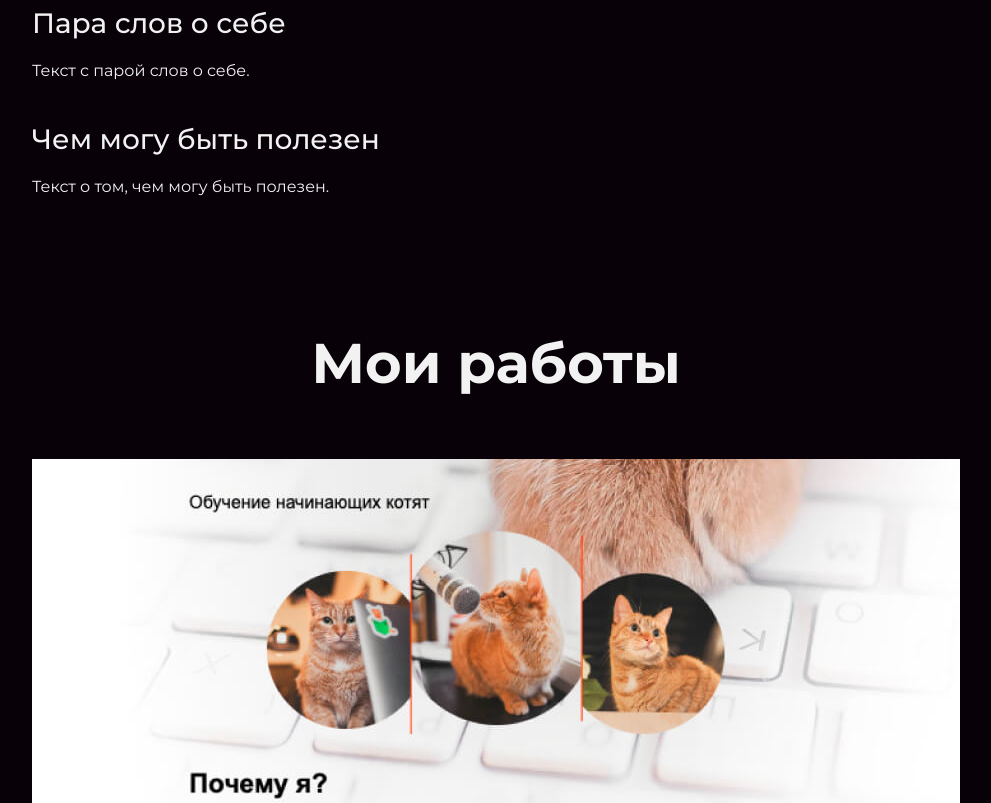
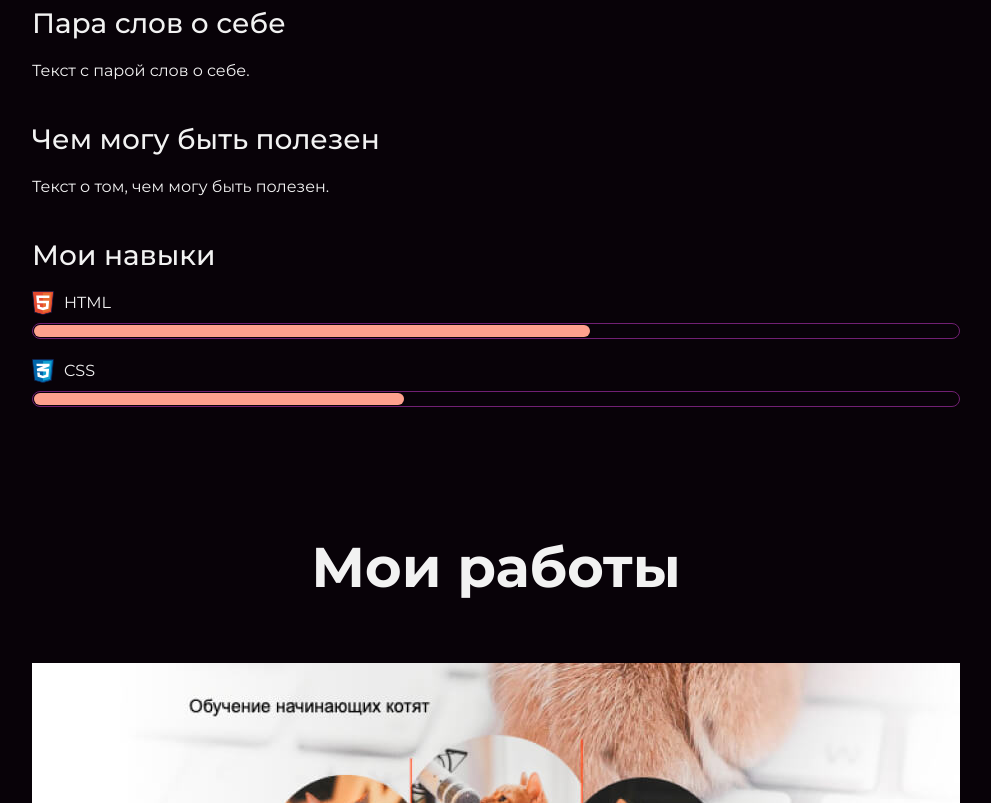
Before and after one commit to Glebchanskii/My-site, a plain HTML site: page index.html in a window 1280 px wide. Shown: the part 1636-2439 px from the top of the page, without its empty margins (144-1135 px from the left). Drawn offline with Linux system fonts and the light colour scheme.

Commit message:
Добавление абзаца

```diff
--- a/index.html
+++ b/index.html
@@ -28,10 +28,24 @@
 	  <figure class="user-image">
       <img src="files/user.jpg" width="928" height="536" alt="Фотография Неопознанного Енота">
       </figure>
+	  <div>
       <h3>Пара слов о себе</h3>
       <p>Текст с парой слов о себе.</p>
+	  </div>
+	  <div>
       <h3>Чем могу быть полезен</h3>
       <p>Текст о том, чем могу быть полезен.</p>
+	  </div>
+	  <div class="skills">
+	  <h3>Мои навыки</h3>
+	  <dl class="skills-list">
+	  <dt class="skill-html">HTML</dt>
+      <dd class="level"><div style="width: 60%;">60%</div></dd>
+      <dt class="skill-css">CSS</dt>
+      <dd class="level"><div style="width: 40%;">40%</div></dd>
+	  </dl>
+	  </div>
+
 	  </div>
     </section>
 
```
